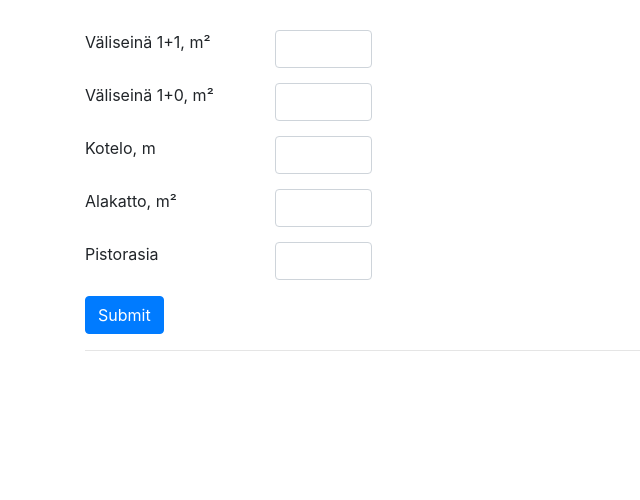
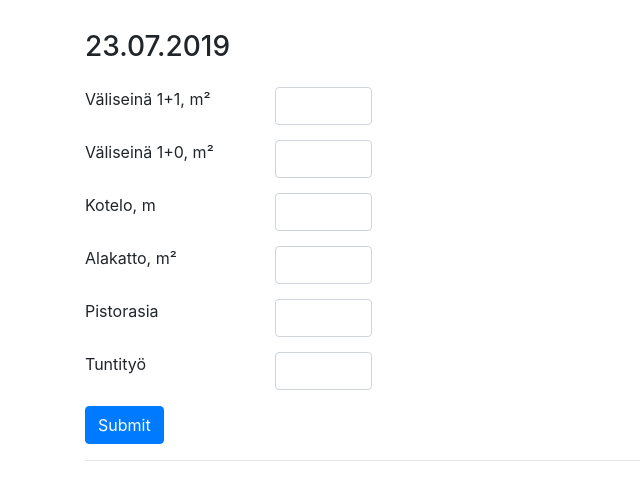
Before and after one commit to hauserdance/tulas, an Angular app: page / in a window 1280 px wide. Shown: the top 500 px of the page, without its empty margins (0-640 px from the left). Built offline with nearby package versions, Linux system fonts and the light colour scheme.

Commit message:
For testing

```diff
--- a/src/app/app.component.html
+++ b/src/app/app.component.html
@@ -4,6 +4,12 @@
       <div class="col-xs-12 col-sm-10 col-md-8 col-sm-offset-1 col-md-offset-2">
         <form (ngSubmit)="onSubmit(f)" #f="ngForm">
           <div class="form-group">
+              <div class="row formRow">
+                <div class="col-md-5 col-10">
+                  <h3>{{ myDate | date : 'dd.MM.yyyy' }} </h3>
+                </div>
+              </div>
+
             <div class="row formRow">
               <div class="col-md-3 col-6">
                 <label for="vs_11">Väliseinä 1+1, m²</label>
@@ -83,6 +89,23 @@
                 required>
               </div>
             </div>
+
+            <div class="row formRow">
+              <div class="col-md-3 col-6">
+                <label for="tunti">Tuntityö</label>
+              </div>
+              <div class="col-md-2 col-4">
+                <input
+                type="number"
+                id="tunti"
+                class="form-control"
+                ngModel
+                name="tunti"
+                (blur)="updateSumma()"
+                required>
+              </div>
+            </div>
+
           </div>
 
           <button
--- a/src/app/app.component.ts
+++ b/src/app/app.component.ts
@@ -6,16 +6,20 @@ import { NgForm } from '@angular/forms';
   templateUrl: './app.component.html',
   styleUrls: ['./app.component.css']
 })
+
 export class AppComponent implements OnInit {
   title = 'Tulas';
+  myDate = Date.now();
   @ViewChild('f') signupForm: NgForm;
+
 
   hinnasto = {
     vs_11: 2,
     vs_10: 2,
     kotelo: 2,
     alakatto: 2,
-    pistorasia: 2
+    pistorasia: 2,
+    tunti: 12
   }
   summa = 0;
 
@@ -38,7 +42,8 @@ export class AppComponent implements OnInit {
                  this.signupForm.value.vs_10 * this.hinnasto.vs_10 +
                  this.signupForm.value.kotelo * this.hinnasto.kotelo +
                  this.signupForm.value.alakatto * this.hinnasto.alakatto +
-                 this.signupForm.value.pistorasia * this.hinnasto.pistorasia;
+                 this.signupForm.value.pistorasia * this.hinnasto.pistorasia +
+                 this.signupForm.value.tunti * this.hinnasto.tunti;
   }
 
 }
--- a/src/app/app.module.ts
+++ b/src/app/app.module.ts
@@ -1,6 +1,7 @@
 import { BrowserModule } from '@angular/platform-browser';
 import { NgModule } from '@angular/core';
 import { FormsModule } from '@angular/forms';
+//import { NgbModule } from '@ng-bootstrap/ng-bootstrap';
 
 import { AppComponent } from './app.component';
 
@@ -10,6 +11,7 @@ import { AppComponent } from './app.component';
   ],
   imports: [
     BrowserModule,
+    //NgbModule,
     FormsModule,
   ],
   providers: [],
```
Also changed, not shown: 1 other file (tests, documents, lock files or other folders).
